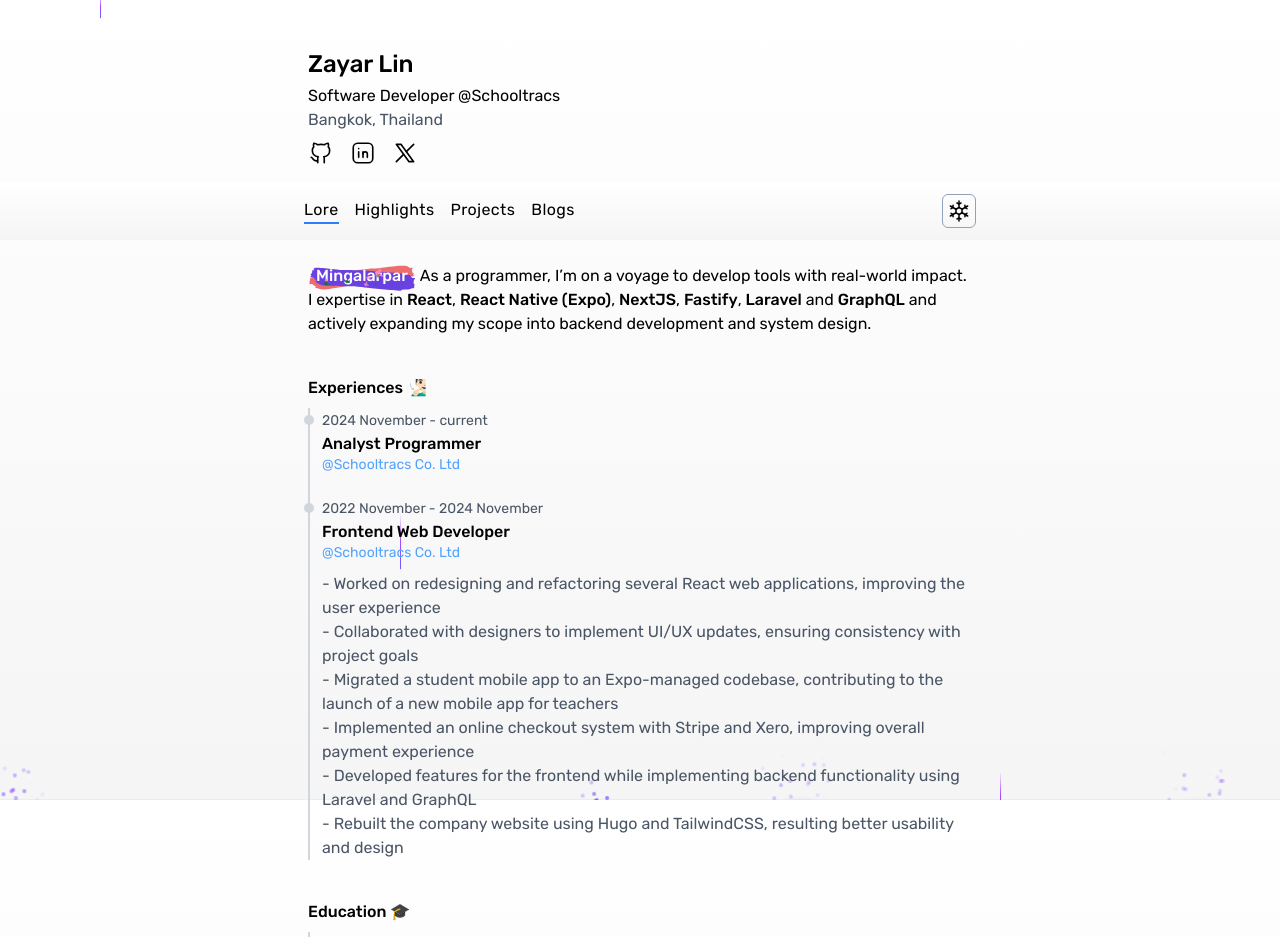
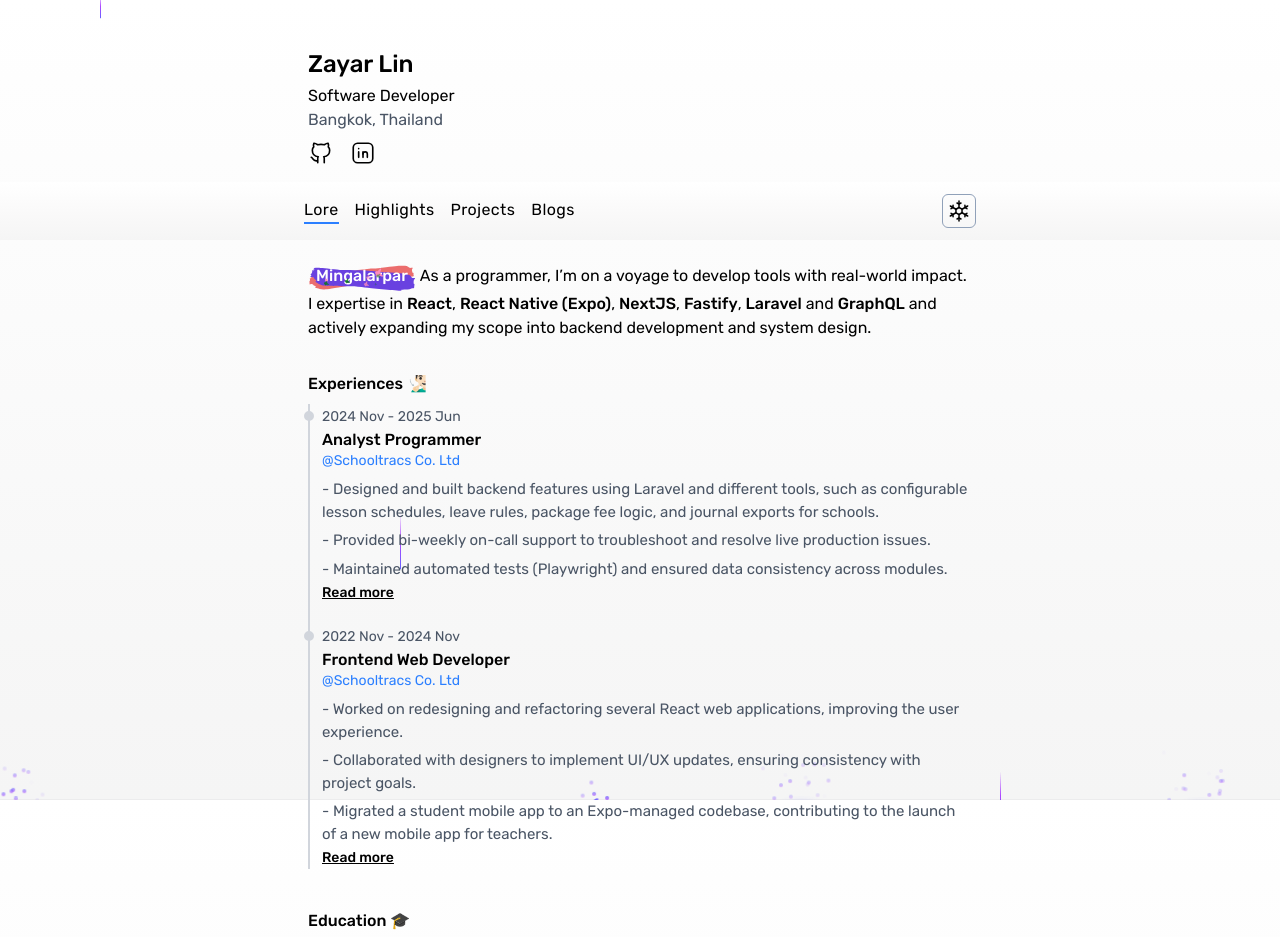
Before and after one commit to zayarlyn/zayarlyn.com, a Next.js app: page / in a window 1280 px wide. Shown: the top 937 px of the page. Built offline with nearby package versions, Linux system fonts and the light colour scheme.

Commit message:
update JD

```diff
--- a/package.json
+++ b/package.json
@@ -9,6 +9,7 @@
     "lint": "next lint"
   },
   "dependencies": {
+    "@formkit/auto-animate": "^0.8.2",
     "@next/env": "^15.2.1",
     "@tabler/icons-react": "^3.19.0",
     "@vercel/analytics": "^1.3.1",
--- a/src/app/(home)/page.tsx
+++ b/src/app/(home)/page.tsx
@@ -1,8 +1,7 @@
-import { AnimatedTooltip, SparklesText } from '@components/aceternity'
-import { AnimatedSection, BrushStroke } from '@components/ui'
+import { AnimatedSection } from '@components/ui'
 
-import Image from 'next/image'
-import BaganImg from '../../../public/bagan.png'
+import { Mingalarbar } from '@components/ui/Mingalarbar'
+import { TruncatedDescription } from '@components/ui/TruncatedDescription'
 
 // Experiences November 2022-Current Frontend Web Developer @Schooltracs Co. Ltd - Worked on redesigning and refactoring initiatives for various React web applications, enhancing user experience - Collaborated closely with designers to implement UI/UX improvements, ensuring alignment with project goals - Successfully migrated an existing student 286b-49-237-47-180.ngrok-free.app
 
@@ -13,19 +12,24 @@
 			{
 				title: 'Analyst Programmer',
 				at: { title: 'Schooltracs Co. Ltd', url: 'https://www.schooltracs.com' },
-				time: '2024 November - current',
-				// description: `-`,
+				time: '2024 Nov - 2025 Jun',
+				description: `-x- Designed and built backend features using Laravel and different tools, such as configurable lesson schedules, leave rules, package fee logic, and journal exports for schools.
+        -x- Provided bi-weekly on-call support to troubleshoot and resolve live production issues.
+        -x- Maintained automated tests (Playwright) and ensured data consistency across modules.
+        -x- Resolved frontend and backend issues across web platforms and mobile apps.
+        -x- Delivered UX improvements and feature enhancements based on stakeholder feedback.
+        -x- Collaborated with other developers to ship improvements in scheduling, notifications, and reporting.`,
 			},
 			{
 				title: 'Frontend Web Developer',
 				at: { title: 'Schooltracs Co. Ltd', url: 'https://www.schooltracs.com' },
-				time: '2022 November - 2024 November',
-				description: `- Worked on redesigning and refactoring several React web applications, improving the user experience
-- Collaborated with designers to implement UI/UX updates, ensuring consistency with project goals
-- Migrated a student mobile app to an Expo-managed codebase, contributing to the launch of a new mobile app for teachers
-- Implemented an online checkout system with Stripe and Xero, improving overall payment experience
-- Developed features for the frontend while implementing backend functionality using Laravel and GraphQL
-- Rebuilt the company website using Hugo and TailwindCSS, resulting better usability and design`,
+				time: '2022 Nov - 2024 Nov',
+				description: `-x- Worked on redesigning and refactoring several React web applications, improving the user experience.
+-x- Collaborated with designers to implement UI/UX updates, ensuring consistency with project goals.
+-x- Migrated a student mobile app to an Expo-managed codebase, contributing to the launch of a new mobile app for teachers.
+-x- Implemented an online checkout system with Stripe and Xero, improving overall payment experience.
+-x- Developed features for the frontend while implementing backend functionality using Laravel and GraphQL.
+-x- Rebuilt the company website using Hugo and TailwindCSS, resulting better usability and design.`,
 			},
 		],
 	},
@@ -33,9 +37,16 @@
 		title: 'Education 🎓',
 		items: [
 			{
+				title: 'Computer Science (B.Sc.)',
+				at: { title: "King Mongkut's University of Technology Thonburi", url: 'https://www.kmutt.ac.th/en' },
+				time: <span>2025 Aug - 2029 July</span>,
+				// description:
+				// 'Learned the history of computing, fundamental of programming, algorithms and problem solving tactics using C programming language',
+			},
+			{
 				title: 'Electronic and Communication Engineering, B.E. (Hons.)',
 				at: { title: 'Myanmar Institute of Information Technology', url: 'https://miit.edu.mm/' },
-				time: <span>2019 December - 2020 May</span>,
+				time: <span>2019 Dec - 2020 May</span>,
 				description:
 					'Learned the history of computing, fundamental of programming, algorithms and problem solving tactics using C programming language',
 			},
@@ -46,29 +57,14 @@
 export default function Home() {
 	return (
 		<div>
-			<AnimatedSection className='mb-10' delay={0.05}>
-				<div className='mb-1.5'>
-					<AnimatedTooltip
-						tooltip={
-							<div className='text-white dark:text-black w-full p-2 '>
-								<Image src={BaganImg} alt='Bagan, Myanmar' className='rounded-md h-28 object-cover' />
-								<p className='text-[16px] leading-5 font-normal w-full whitespace-normal mt-1.5 '>
-									The phrase <strong className='font-medium'>{'Mingalarpar'}</strong> is the formal{' '}
-									<strong className='font-medium'>Myanmar</strong> greeting, typically accompanied with a gesture
-									wherein the palms are folded together. 🙏
-								</p>
-							</div>
-						}
-					>
-						<BrushStroke>
-							<SparklesText text='Mingalarpar' />
-						</BrushStroke>
-					</AnimatedTooltip>
+			<AnimatedSection className='mb-8' delay={0.05}>
+				<div className='mb-1'>
+					<Mingalarbar />
 					<p className='mb-1.5 inline ml-1 c-primary'>
 						{/* I am a programmer on a voyage of building practical tools targeting real-world use cases. */}
 						As a programmer, I’m on a voyage to develop tools with real-world impact.
 					</p>
-					<p className='mb-1.5 c-primary'>
+					<p className='mt-1 c-primary'>
 						I expertise in <b>React</b>, <b>React Native (Expo)</b>, <b>NextJS</b>, <b>Fastify</b>, <b>Laravel</b> and{' '}
 						<b>GraphQL</b> and actively expanding my scope into backend development and system design.
 					</p>
@@ -92,7 +88,7 @@
 											<span className=''>@</span>
 											{at.title}
 										</a>
-										<p className='mt-2 text-md whitespace-pre-line c-secondary'>{description}</p>
+										<TruncatedDescription text={description as string} />
 									</li>
 								)
 							})}
--- a/src/app/globals.css
+++ b/src/app/globals.css
@@ -40,7 +40,7 @@
 	@apply text-gray-600 dark:text-gray-300;
 }
 @utility c-blue {
-	@apply text-blue-400;
+	@apply text-blue-500;
 }
 @utility c-red {
 	@apply text-red-400;
--- a/src/components/ui/Heading.tsx
+++ b/src/components/ui/Heading.tsx
@@ -1,16 +1,24 @@
-import { IconBrandGithub, IconBrandLinkedin, IconBrandX } from '@tabler/icons-react'
+import { IconBrandGithub, IconBrandLinkedin } from '@tabler/icons-react'
 
 const social_links = [
 	{ icon: IconBrandGithub, title: 'Github', link: 'https://github.com/zayarlyn', ariaLabel: "View Zayar Lin's Github" },
-	{ icon: IconBrandLinkedin, title: 'Linkedin', link: 'https://linkedin.com/in/zayarlyn', ariaLabel: "View Zayar Lin's Linkedin" },
-	{ icon: IconBrandX, title: 'Twitter', link: 'https://twitter.com/zayarlyn', ariaLabel: "View Zayar Lin's Twitter" },
+	{
+		icon: IconBrandLinkedin,
+		title: 'Linkedin',
+		link: 'https://linkedin.com/in/zayarlyn',
+		ariaLabel: "View Zayar Lin's Linkedin",
+	},
+	// { icon: IconBrandX, title: 'Twitter', link: 'https://twitter.com/zayarlyn', ariaLabel: "View Zayar Lin's Twitter" },
 ]
 
 export const Heading = () => {
 	return (
 		<header className='my-4'>
 			<h1 className='text-2xl mb-1 font-medium flex items-center gap-2 c-primary'>Zayar Lin</h1>
-			<h2 className='text-md c-primary'>Software Developer @Schooltracs</h2>
+			<h2 className='text-md c-primary'>
+				Software Developer
+				{/* @Schooltracs */}
+			</h2>
 			<span className='c-secondary'>Bangkok, Thailand</span>
 			{/* <span className='text-gray-600 dark:text-gray-300'></span> */}
 			<div className='flex gap-4 mt-2'>
--- /dev/null
+++ b/src/components/ui/Mingalarbar.tsx
@@ -0,0 +1,38 @@
+import { AnimatedTooltip, SparklesText } from '@components/aceternity'
+import { BrushStroke } from '@components/ui'
+
+import Image from 'next/image'
+import BaganImg from '../../../public/bagan.png'
+
+export const Mingalarbar = () => {
+	return (
+		<AnimatedTooltip
+			tooltip={
+				<div className='text-white dark:text-black w-full p-2.5 '>
+					<div className='relative'>
+						<Image src={BaganImg} alt='Bagan, Myanmar' className='rounded-md h-28 object-cover' />
+						<a
+							href='https://en.wikipedia.org/wiki/Bagan'
+							target='_blank'
+							rel='noreferrer'
+							className='text-sm text-black bg-white  underline  px-1 absolute bottom-0 right-0'
+						>
+							Pic of Bagan, Myanmar
+						</a>
+					</div>
+					<p className='text-[16px] leading-5 font-normal w-full whitespace-normal mt-1.5 '>
+						The phrase <b>"{'Mingalarpar'}"</b> is a common <b>Myanmar</b> greeting term, typically followed by the
+						gesture "🙏". <br />
+						<p className='mt-1'>
+							Say <b>"Mingalarpar"</b> today and claim a smile from a Burmese. 😉
+						</p>
+					</p>
+				</div>
+			}
+		>
+			<BrushStroke>
+				<SparklesText text='Mingalarpar' />
+			</BrushStroke>
+		</AnimatedTooltip>
+	)
+}
--- /dev/null
+++ b/src/components/ui/TruncatedDescription.tsx
@@ -0,0 +1,28 @@
+'use client'
+import { useAutoAnimate } from '@formkit/auto-animate/react'
+import React, { useState } from 'react'
+
+export const TruncatedDescription = ({ text = '', showCount = 3 }: { text: string; showCount?: number }) => {
+	const [showAll, setShowAll] = useState(false)
+	const [parent] = useAutoAnimate()
+
+	const items = text.split('-x-').filter((txt) => txt)
+
+	return (
+		<div ref={parent}>
+			{items.slice(0, showAll ? undefined : showCount).map((txt) => (
+				<p key={txt} className='mt-1.5 text-[15px] whitespace-pre-line c-secondary'>
+					- {txt}
+				</p>
+			))}
+			{items.length > showCount && (
+				<button
+					onClick={() => setShowAll((p) => !p)}
+					className='cursor-pointer text-sm underline font-medium whitespace-nowrap'
+				>
+					{showAll ? 'Read less' : 'Read more'}
+				</button>
+			)}
+		</div>
+	)
+}
--- a/src/highlights.db.ts
+++ b/src/highlights.db.ts
@@ -4,7 +4,7 @@
 		title: 'AWS Community Day Myanmar 2024',
 		content:
 			'The event brought together some of the most brilliant minds in Myanmar’s tech community, and the sessions were packed with valuable insights on AWS, cloud best practices, and real-world success stories. From networking with fellow tech enthusiasts to learning from industry leaders, it was truly a day of growth and innovation.',
-		media: [{ uri: '/img/IMG_7204.jpg', type: 'image/webp', alt: '' }],
+		media: [{ uri: '/img/highlight-1.webp', type: 'image/webp', alt: '' }],
 		// date: '2024 Nov 23',
 		timestamp: '2024-11-23T00:00:00Z',
 		location: '',
```
Also changed, not shown: .eslintrc.json, public/img/highlight-1.webp (added), 1 other file (tests, documents, lock files or other folders).
